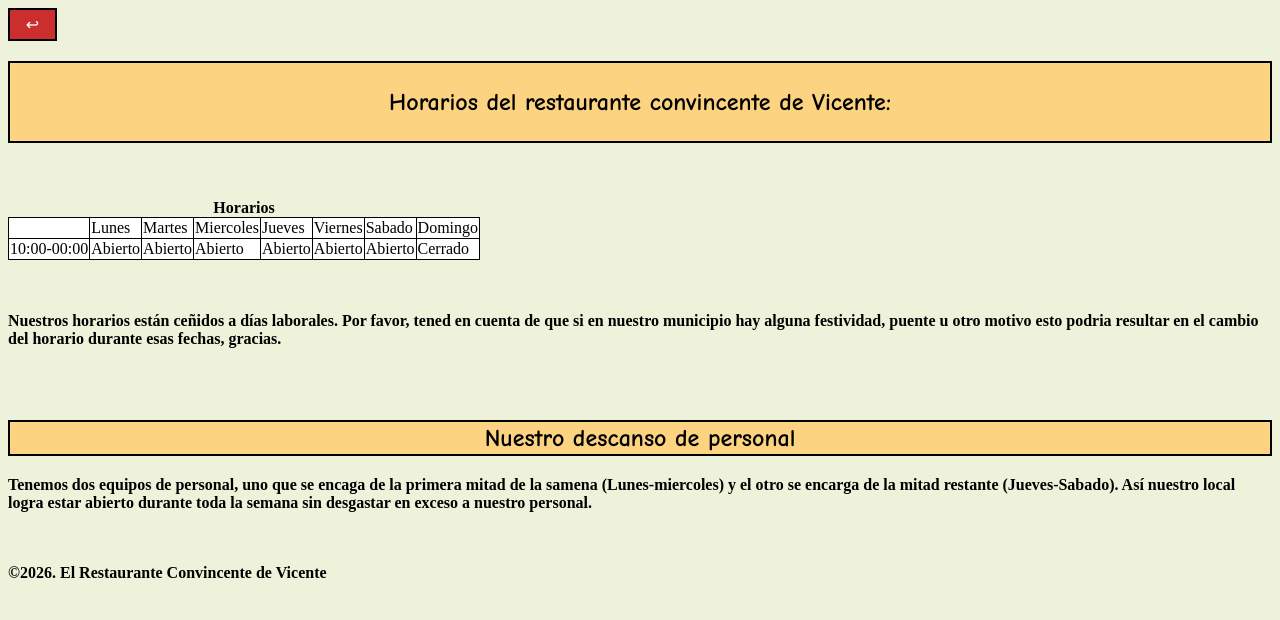
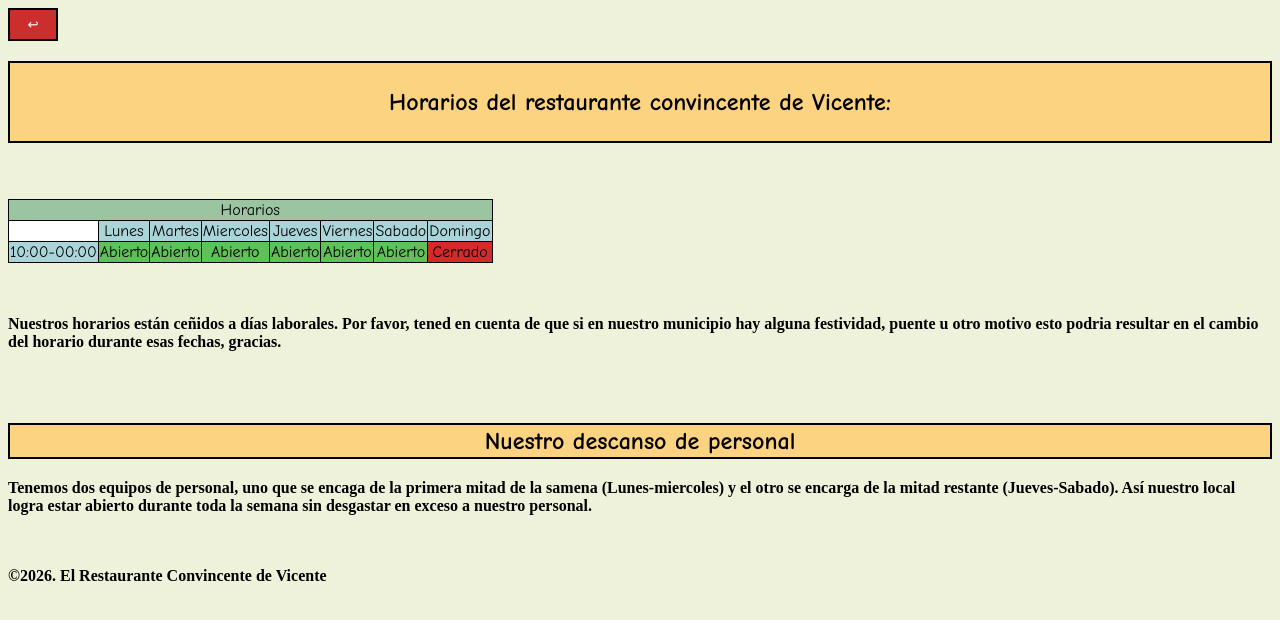
Before and after one commit to IvanLeonPriego/ivanleonpriego.github.io, a plain HTML site: page Restaurante/horario.html in a window 1280 px wide. Drawn offline with Linux system fonts and the light colour scheme.

Commit message:
flecha pa atras

```diff
--- a/Restaurante/estilos.css
+++ b/Restaurante/estilos.css
@@ -1,10 +1,19 @@
-nav {
-    background-color: rgb(204, 45, 45);
-    border: 2px solid rgb(0, 0, 0);
-    font-family: Comic Sans MS;
-    width: 35px;
-  padding: 5px;
-text-align: center;
+
+
+button {
+  background-color: rgb(204, 45, 45);
+  border: 2px solid rgb(0, 0, 0);
+  font-family: Comic Sans MS;
+  width: 50px;
+  padding: 7px;
+  text-align: center;
+  color: rgb(255, 255, 255);
+}
+
+button:hover {
+  background: rgb(204, 45, 45);
+  color: #ffffff;
+  transform: translateY(-1px);
 }
 
 .links {
@@ -64,4 +73,23 @@ table, th, td {
             border: 1px solid black;
             border-collapse: collapse;
             background-color: white;
+            font-family: "Comic Sans MS";
         }
+
+.titulotabla {
+            text-align: center;
+            background-color: rgb(155, 196, 161);
+        }
+
+        .horastabla {
+            text-align: center;
+            background-color: rgb(169, 213, 217);
+        }
+        .abierto {
+            text-align: center;
+            background-color: rgb(94, 194, 89);
+        }
+        .cerrado {
+            text-align: center;
+            background-color: rgb(212, 42, 42);
+        }
--- a/Restaurante/horario.html
+++ b/Restaurante/horario.html
@@ -18,7 +18,9 @@
 
 <nav>
 
-    <a href="Index.html" class="links">↩</a>
+    <button onclick="window.location.href='Index.html'">
+    ↩
+</button>
 
 </nav>
 
@@ -30,16 +32,20 @@
 
 <table border="1">
 
-<thead> <caption><b>Horarios</b></caption> </thead>
+<thead>  </thead>
 
 <tbody>
 
 <tr>
- <td> </td> <td>Lunes</td> <td>Martes</td> <td>Miercoles</td> <td>Jueves</td> <td>Viernes</td> <td>Sabado</td> <td>Domingo</td>
+    <td colspan="8" class="titulotabla">Horarios</td>
 </tr>
 
 <tr>
-<td>10:00-00:00</td> <td>Abierto</td> <td>Abierto</td><td>Abierto</td> <td>Abierto</td> <td>Abierto</td> <td>Abierto</td> <td>Cerrado</td>
+ <td> </td> <td class="horastabla">Lunes</td> <td class="horastabla">Martes</td> <td class="horastabla">Miercoles</td> <td class="horastabla">Jueves</td> <td class="horastabla">Viernes</td> <td class="horastabla">Sabado</td> <td class="horastabla">Domingo</td>
+</tr>
+
+<tr>
+ <td class="horastabla">10:00-00:00</td> <td class="abierto">Abierto</td> <td class="abierto">Abierto</td><td class="abierto">Abierto</td> <td class="abierto">Abierto</td> <td class="abierto">Abierto</td> <td class="abierto">Abierto</td> <td class="cerrado">Cerrado</td>
 </tr>
 
 </tbody>
```
Also changed, not shown: Restaurante/Index.html (+3 -1 lines), Restaurante/bocadillocalamares.html (+3 -1 lines), Restaurante/pizza.html (+3 -1 lines), Restaurante/tortillapatatas.html (+3 -1 lines).
